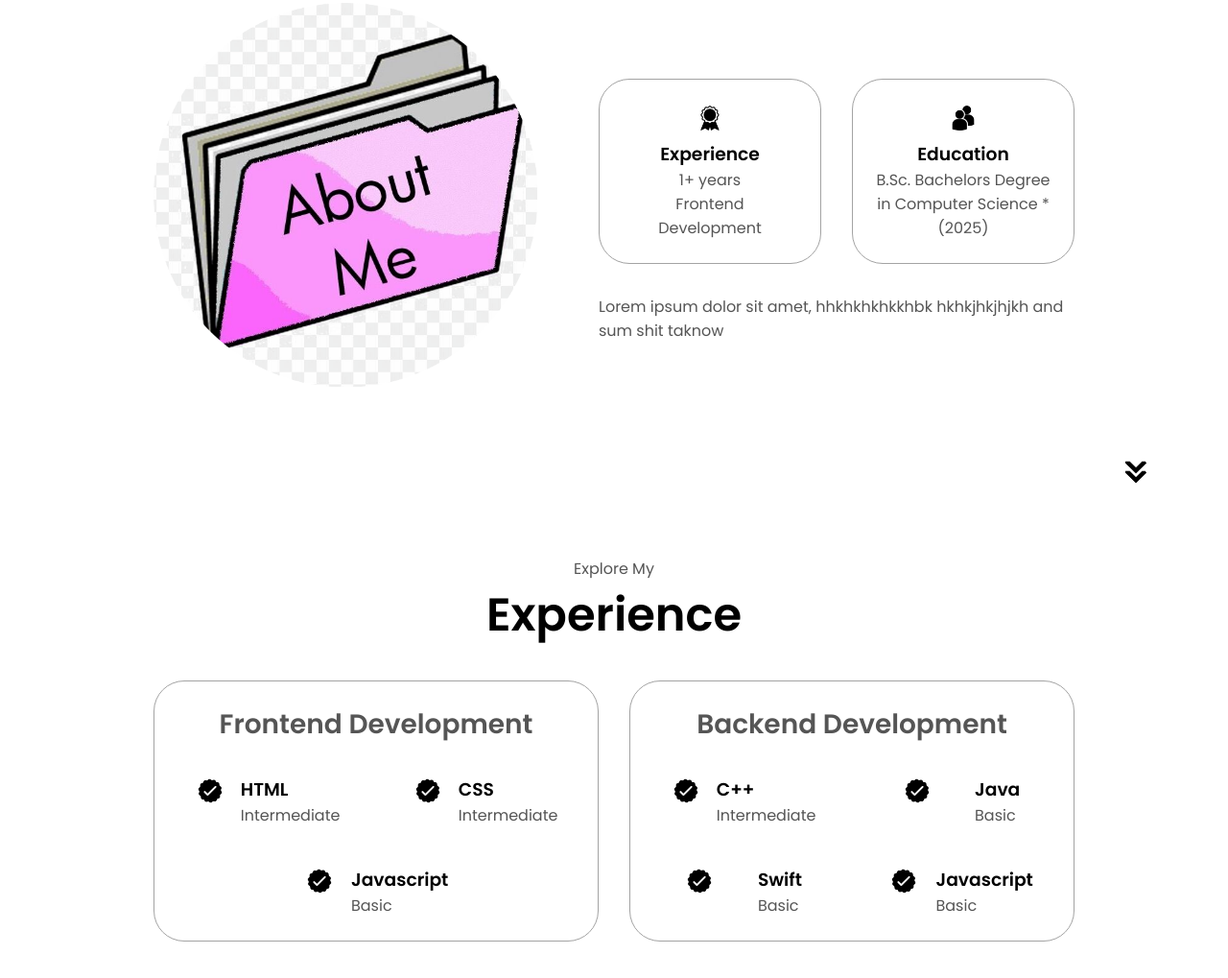
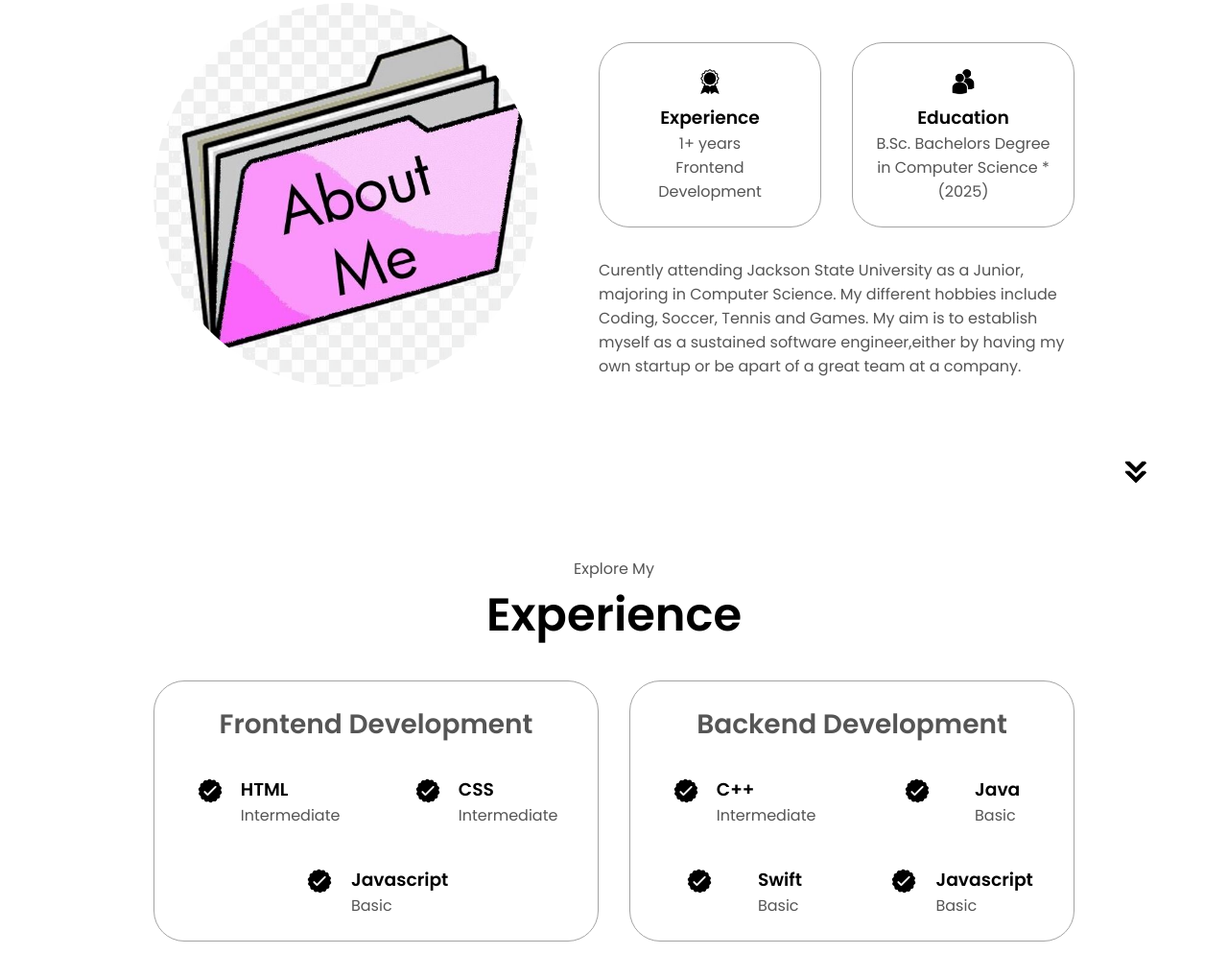
Before and after one commit to Benji0925/portfolio1, a plain HTML site: page index.html in a window 1280 px wide. Shown: the part 1116-2135 px from the top of the page at 96% size. Drawn offline with Linux system fonts and the light colour scheme.

Commit message:
Update index.html

```diff
--- a/index.html
+++ b/index.html
@@ -90,9 +90,9 @@
                         </div>
                     </div>
                     <div class="text-container">
-                        <p>Lorem ipsum dolor sit amet,
-                            hhkhkhkhkkhbk hkhkjhkjhjkh
-                            and sum shit taknow
+                       <p>Curently attending Jackson State University as a Junior, majoring in Computer Science.
+                            My different hobbies include Coding, Soccer, Tennis and Games.
+                            My aim is to establish myself as a sustained software engineer,either by having my own startup or be apart of a great team at a company.
                             </p>
                     </div>
                 </div>
```
